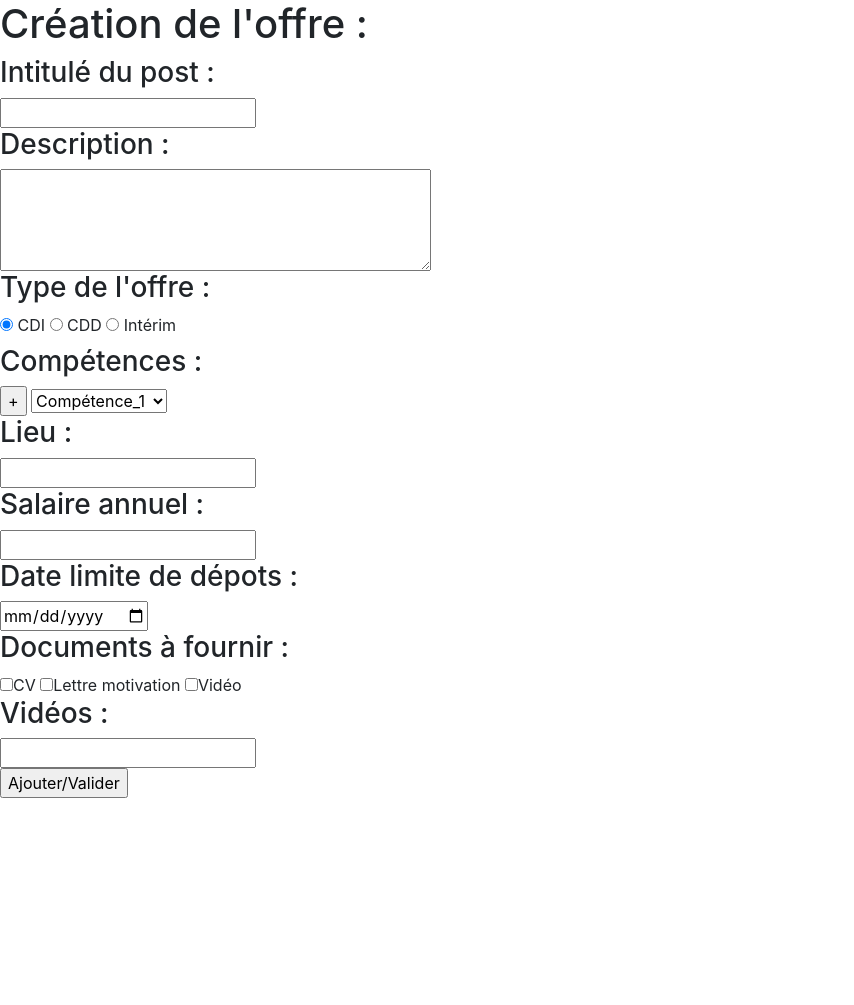
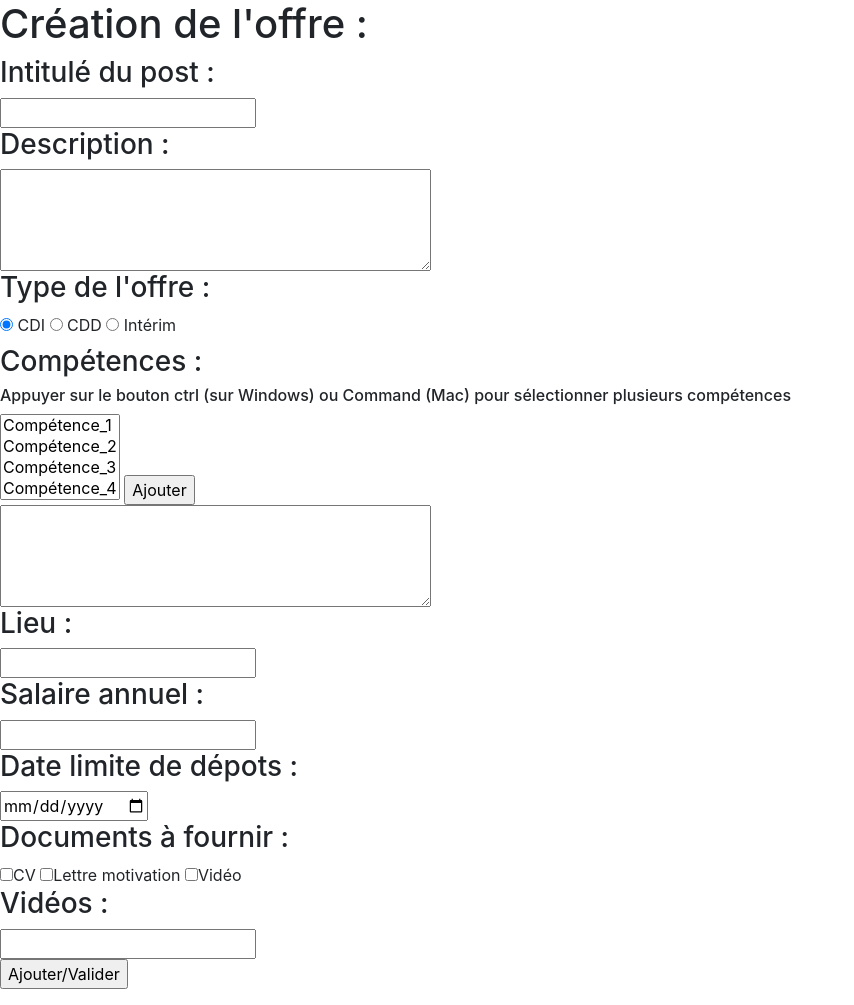
Before and after one commit to PPE2018/projetppe, a PHP site: page /creation_offre.php in a window 1280 px wide. Shown: the part 56-1061 px from the top of the page, without its empty margins (0-854 px from the left). Before the commit the page ends 854 px from the top, so only its background shows below. Run offline with PHP 8.4, Linux system fonts and the light colour scheme.

Commit message:
modif amande

```diff
--- a/consultation_offre_rh.php
+++ b/consultation_offre_rh.php
@@ -46,4 +46,6 @@
 
 
 
+
+
     </body>
--- a/creation_offre.php
+++ b/creation_offre.php
@@ -58,7 +58,7 @@
 
           <div>
             <h3> Description :</h3>
-              <TEXTAREA name="description" rows=4 cols=40></TEXTAREA>
+              <TEXTAREA name="description" rows=4 cols=40 required="required"></TEXTAREA>
                 <!-- on a deux fois soit on fait un size qui modifie la longeur de la case soit on modifie la long et larg mais il y a
               un pb de saisie -->
 
@@ -83,15 +83,28 @@
           <!-- Saisie Compétences-->
 
           <div>
-            <h3> Compétences :</h3>
-              <input type="submit" name="soumettre" value="+"/>
-            <select name="Compétence">
+            <h3> Compétences : </h3>
+            <h6> Appuyer sur le bouton ctrl (sur Windows) ou Command (Mac) pour sélectionner plusieurs compétences</h6>
+
+            <select name="Compétence" multiple>
               <option value="Compétence_1">Compétence_1</option>
               <option value="Compétence_2">Compétence_2</option>
               <option value="Compétence_3">Compétence_3</option>
               <option value="Compétence_4">Compétence_4</option>
+              <option value="Compétence_4">Compétence_5</option>
+              <option value="Compétence_4">Compétence_6</option>
+              <option value="Compétence_4">Compétence_7</option>
             </select>
+            <input type="submit" name="ajouter" value="Ajouter"/>
           </div>
+
+          <!-- A FAIRE Afficher les compétences dans une textarea-->
+
+          <?php
+
+          ?>
+
+          <TEXTAREA name="description" rows=4 cols=40 required="required"></TEXTAREA>
 
           <!-- Saisie le lieu-->
 
```
Also changed, not shown: creation_candidature.php (+4 -8 lines).
